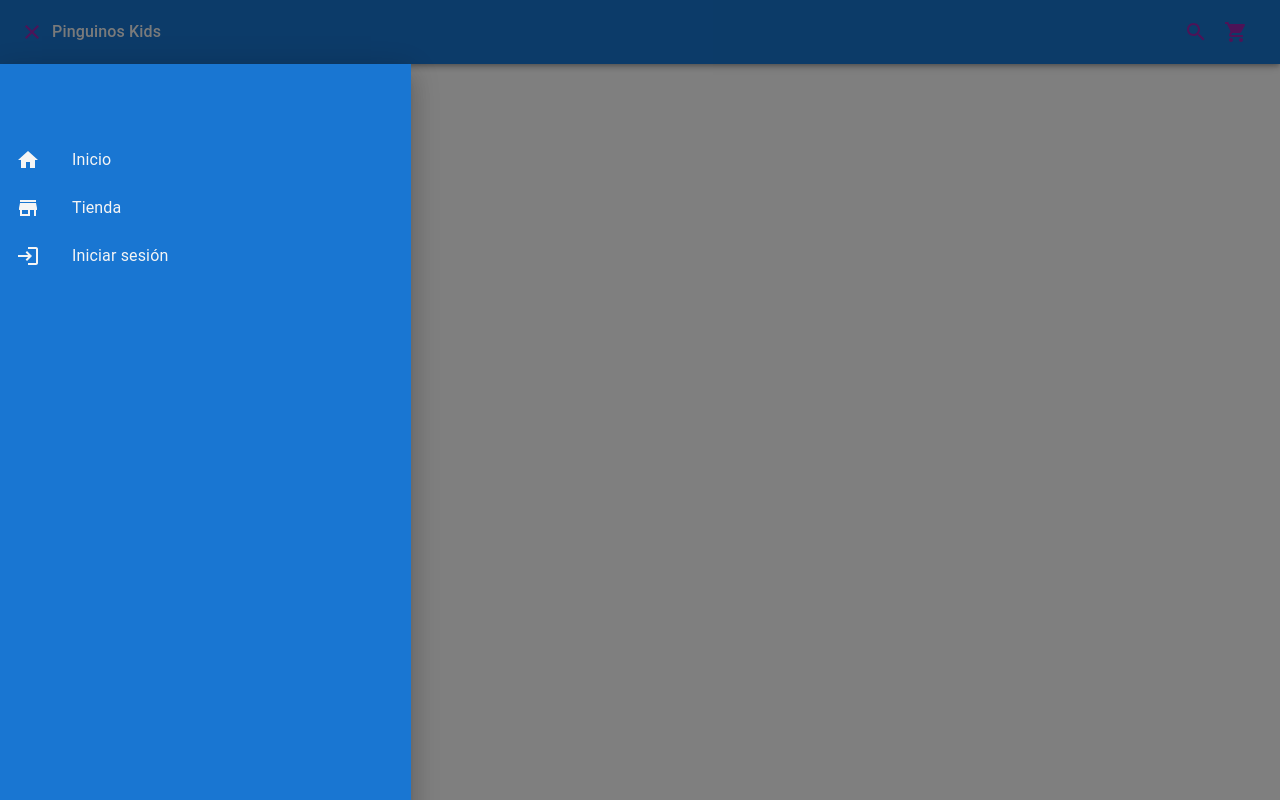
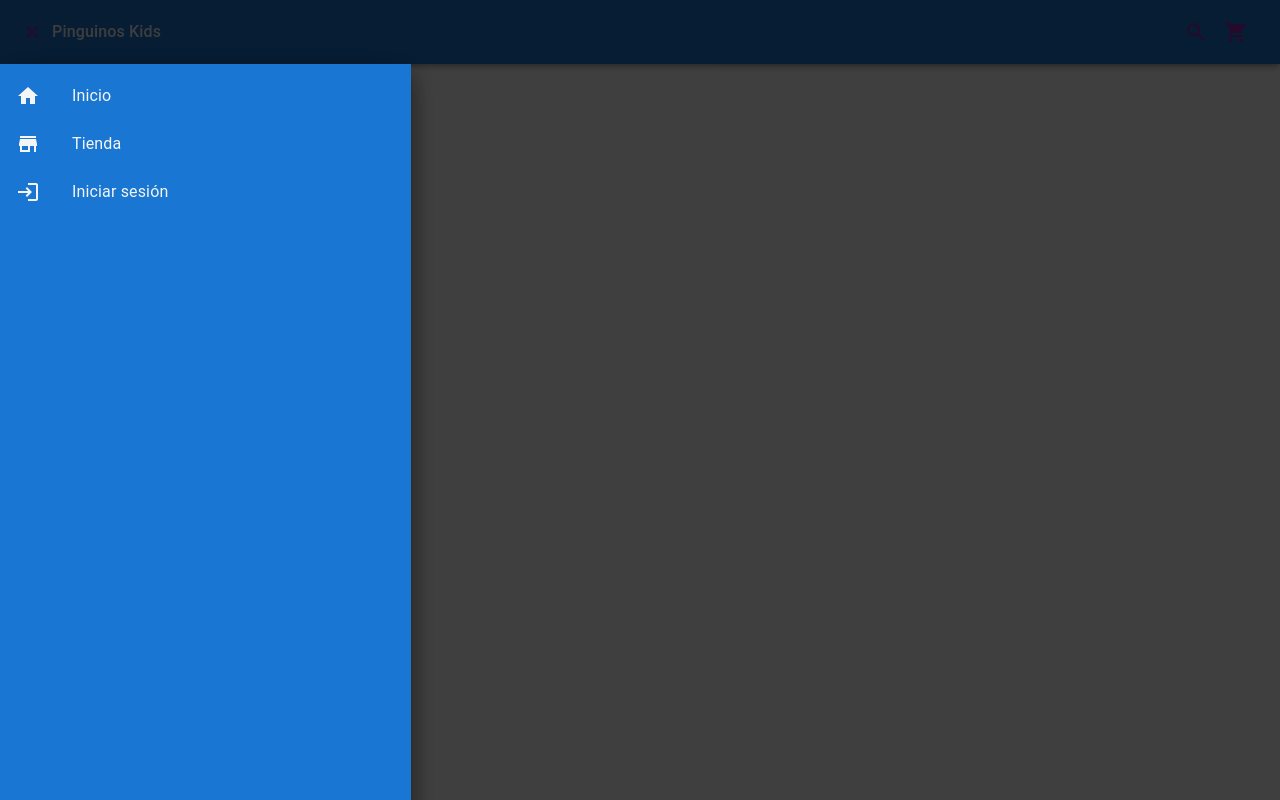
Before and after one commit to RobertSmartCode/Ecommerce, a React (Vite) app: page / in a window 1280 px wide. Both pictures are taken after a click on the button 32 px from the left and 32 px from the top of the page. Built offline with nearby package versions, Linux system fonts and the light colour scheme; no server answers.

Commit message:
update nav-bar

```diff
--- a/src/components/common/layout/Drawer/Drawer.tsx
+++ b/src/components/common/layout/Drawer/Drawer.tsx
@@ -0,0 +1,112 @@
+import React from "react";
+import {
+  List,
+  ListItem,
+  ListItemButton,
+  ListItemIcon,
+  ListItemText,
+  SvgIcon,
+} from "@mui/material";
+
+import DashboardIcon from '@mui/icons-material/Dashboard';
+import ShopIcon from '@mui/icons-material/Shop';
+import LoginIcon from '@mui/icons-material/Login';
+import LogoutIcon from "@mui/icons-material/Logout";
+
+
+import { Link } from "react-router-dom";
+import { menuItems } from "../../../../router/navigation";
+
+// Define los tipos para las propiedades del componente
+interface DrawerContentProps {
+  handleDrawerToggle: () => void;
+  isLogged: boolean;
+  user: {
+    rol: string; // Reemplaza con el tipo correcto para la propiedad 'rol'
+  };
+  rolAdmin: string; // Reemplaza con el tipo correcto para la propiedad 'rolAdmin'
+  handleLogout: () => void;
+}
+
+const DrawerContent: React.FC<DrawerContentProps> = ({
+  handleDrawerToggle,
+  isLogged,
+  user,
+  rolAdmin,
+  handleLogout,
+}) => {
+  return (
+    <div>
+      <List>
+        {menuItems.map(({ id, path, title, Icon }) => {
+          return (
+            <Link key={id} to={path} onClick={handleDrawerToggle}>
+              <ListItem disablePadding>
+                <ListItemButton>
+                  <ListItemIcon sx={{ color: "whitesmoke" }}>
+                    <SvgIcon>
+                      <Icon />
+                    </SvgIcon>
+                  </ListItemIcon>
+                  <ListItemText primary={title} sx={{ color: "whitesmoke" }} />
+                </ListItemButton>
+              </ListItem>
+            </Link>
+          );
+        })}
+
+        {!isLogged ? (
+          <Link to="/login">
+            <ListItem disablePadding>
+              <ListItemButton>
+                <ListItemIcon>
+                  <LoginIcon sx={{ color: "whitesmoke" }} />
+                </ListItemIcon>
+                <ListItemText primary={"Iniciar sesión"} sx={{ color: "whitesmoke" }} />
+              </ListItemButton>
+            </ListItem>
+          </Link>
+        ) : null}
+
+        {isLogged && user.rol === rolAdmin && (
+          <Link to="/dashboard">
+            <ListItem disablePadding>
+              <ListItemButton>
+                <ListItemIcon>
+                  <DashboardIcon sx={{ color: "whitesmoke" }} />
+                </ListItemIcon>
+                <ListItemText primary={"Dashboard"} sx={{ color: "whitesmoke" }} />
+              </ListItemButton>
+            </ListItem>
+          </Link>
+        )}
+
+        {isLogged && (
+          <Link to="/user-orders">
+            <ListItem disablePadding>
+              <ListItemButton>
+                <ListItemIcon>
+                  <ShopIcon sx={{ color: "whitesmoke" }} />
+                </ListItemIcon>
+                <ListItemText primary={"Mis compras"} sx={{ color: "whitesmoke" }} />
+              </ListItemButton>
+            </ListItem>
+          </Link>
+        )}
+
+        {isLogged && (
+          <ListItem disablePadding>
+            <ListItemButton onClick={handleLogout}>
+              <ListItemIcon>
+                <LogoutIcon sx={{ color: "whitesmoke" }} />
+              </ListItemIcon>
+              <ListItemText primary={"Cerrar sesión"} sx={{ color: "whitesmoke" }} />
+            </ListItemButton>
+          </ListItem>
+        )}
+      </List>
+    </div>
+  );
+};
+
+export default DrawerContent;
--- a/src/components/common/layout/Navbar/Navbar.tsx
+++ b/src/components/common/layout/Navbar/Navbar.tsx
@@ -1,16 +1,13 @@
-import { AppBar, Box, CssBaseline, IconButton, List, ListItem, ListItemButton, ListItemIcon, ListItemText, Toolbar } from "@mui/material";
+import { AppBar, Box, CssBaseline, IconButton, Toolbar } from "@mui/material";
 import MenuIcon from "@mui/icons-material/Menu";
-import DashboardIcon from '@mui/icons-material/Dashboard';
-import SvgIcon from "@mui/material/SvgIcon";
-import ShopIcon from '@mui/icons-material/Shop';
-import LoginIcon from '@mui/icons-material/Login';
-import LogoutIcon from "@mui/icons-material/Logout";
 import SearchIcon from "@mui/icons-material/Search";
 import ShoppingCartIcon from "@mui/icons-material/ShoppingCart";
 import CloseIcon from "@mui/icons-material/Close";
 
 import InputBase from "@mui/material/InputBase";
 import SwipeableDrawer from "@mui/material/SwipeableDrawer";
+
+import DrawerContent from "../Drawer/Drawer"
 
 
 import { useRef, useEffect, useState, useContext } from "react";
@@ -19,7 +16,6 @@ import { useRef, useEffect, useState, useContext } from "react";
 
 
 import { Link, Outlet, useNavigate } from "react-router-dom";
-import { menuItems } from "../../../../router/navigation";
 import { logout } from "../../../../firebase/firebaseConfig";
 import { AuthContext } from "../../../../context/AuthContext";
 
@@ -64,11 +60,6 @@ function Navbar(props: any) {
   const appBarRef = useRef<HTMLDivElement | null>(null);
   const [cartOpen, setCartOpen] = useState(false);
 
-
-
-
-
-
 useEffect(() => {
   // Obtener la altura de la AppBar una vez que esté renderizada
   if (appBarRef.current) {
@@ -78,83 +69,41 @@ useEffect(() => {
 }, []);
 
 
-  const drawer = (
-    <div>
-      <Toolbar />
+const container =
+window !== undefined ? () => window().document.body : undefined;
 
-      <List>
-        {menuItems.map(({ id, path, title, Icon }) => {
-          return (
-            <Link key={id} to={path} onClick={handleDrawerToggle}>
-              <ListItem disablePadding>
-                <ListItemButton>
-                  <ListItemIcon sx={{ color: "whitesmoke" }}>
-                    <SvgIcon>
-                      <Icon />
-                    </SvgIcon>
-                  </ListItemIcon>
-                  <ListItemText primary={title} sx={{ color: "whitesmoke" }} />
-                </ListItemButton>
-              </ListItem>
-            </Link>
-          );
-        })}
+const drawer = (
+  <SwipeableDrawer
+    anchor="left"
+    open={isMenuOpen}
+    onClose={handleDrawerToggle}
+    onOpen={() => {}}
+    container={container}
+    sx={{
+      display: { xs: "block" },
+      flexShrink: 0,
+      "& .MuiDrawer-paper": {
+        boxSizing: "border-box",
+        width: drawerWidth,
+        top: `${appBarRef.current?.clientHeight || 0}px`,
+        backgroundColor: "#1976d2",
+        height: "100%",
+        zIndex: 1300,
+      },
+    }}
+  >
+    {/* Utiliza el componente DrawerContent aquí */}
+    <DrawerContent
+      handleDrawerToggle={handleDrawerToggle}
+      isLogged={isLogged}
+      user={user}
+      rolAdmin={rolAdmin}
+      handleLogout={handleLogout}
+    />
+  </SwipeableDrawer>
+);
 
-        {!isLogged ? (
-          <Link to="/login">
-            <ListItem disablePadding>
-              <ListItemButton>
-                <ListItemIcon>
-                  <LoginIcon sx={{ color: "whitesmoke" }} />
-                </ListItemIcon>
-                <ListItemText primary={"Iniciar sesión"} sx={{ color: "whitesmoke" }} />
-              </ListItemButton>
-            </ListItem>
-          </Link>
-        ) : null}
 
-        {isLogged && user.rol === rolAdmin && (
-          <Link to="/dashboard">
-            <ListItem disablePadding>
-              <ListItemButton>
-                <ListItemIcon>
-                  <DashboardIcon sx={{ color: "whitesmoke" }} />
-                </ListItemIcon>
-                <ListItemText primary={"Dashboard"} sx={{ color: "whitesmoke" }} />
-              </ListItemButton>
-            </ListItem>
-          </Link>
-        )}
-
-        {isLogged && (
-          <Link to="/user-orders">
-            <ListItem disablePadding>
-              <ListItemButton>
-                <ListItemIcon>
-                  <ShopIcon sx={{ color: "whitesmoke" }} />
-                </ListItemIcon>
-                <ListItemText primary={"Mis compras"} sx={{ color: "whitesmoke" }} />
-              </ListItemButton>
-            </ListItem>
-          </Link>
-        )}
-
-        {isLogged && (
-          <ListItem disablePadding>
-            <ListItemButton onClick={handleLogout}>
-              <ListItemIcon>
-                <LogoutIcon sx={{ color: "whitesmoke" }} />
-              </ListItemIcon>
-              <ListItemText primary={"Cerrar sesión"} sx={{ color: "whitesmoke" }} />
-            </ListItemButton>
-          </ListItem>
-        )}
-      </List>
-    </div>
-  );
-
-  const container =
-    window !== undefined ? () => window().document.body : undefined;
 
   return (
     <Box sx={{ display: "flex" }}>
```
Also changed, not shown: src/components/common/layout/SearchBar/SearchBar.tsx (+60 -0 lines).
